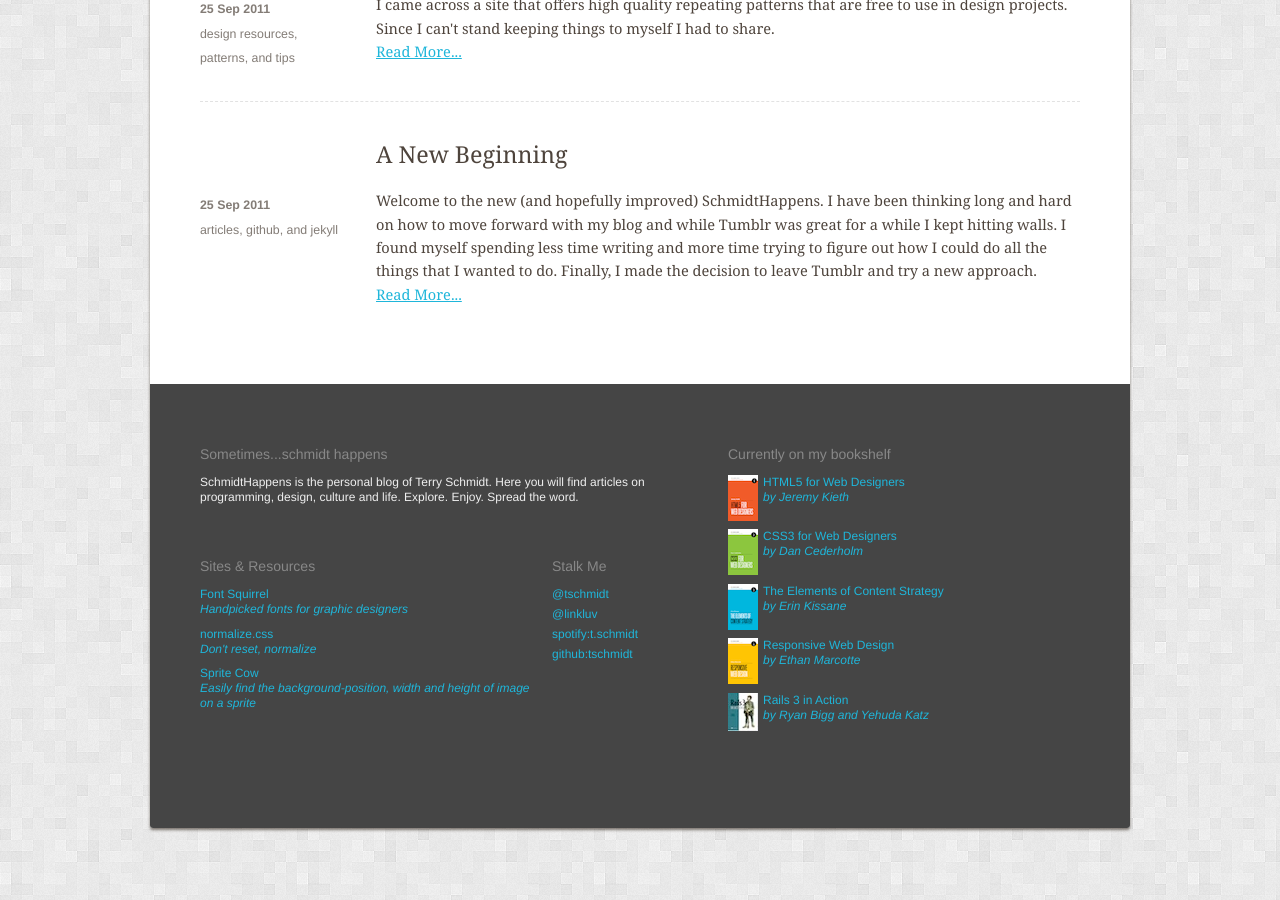
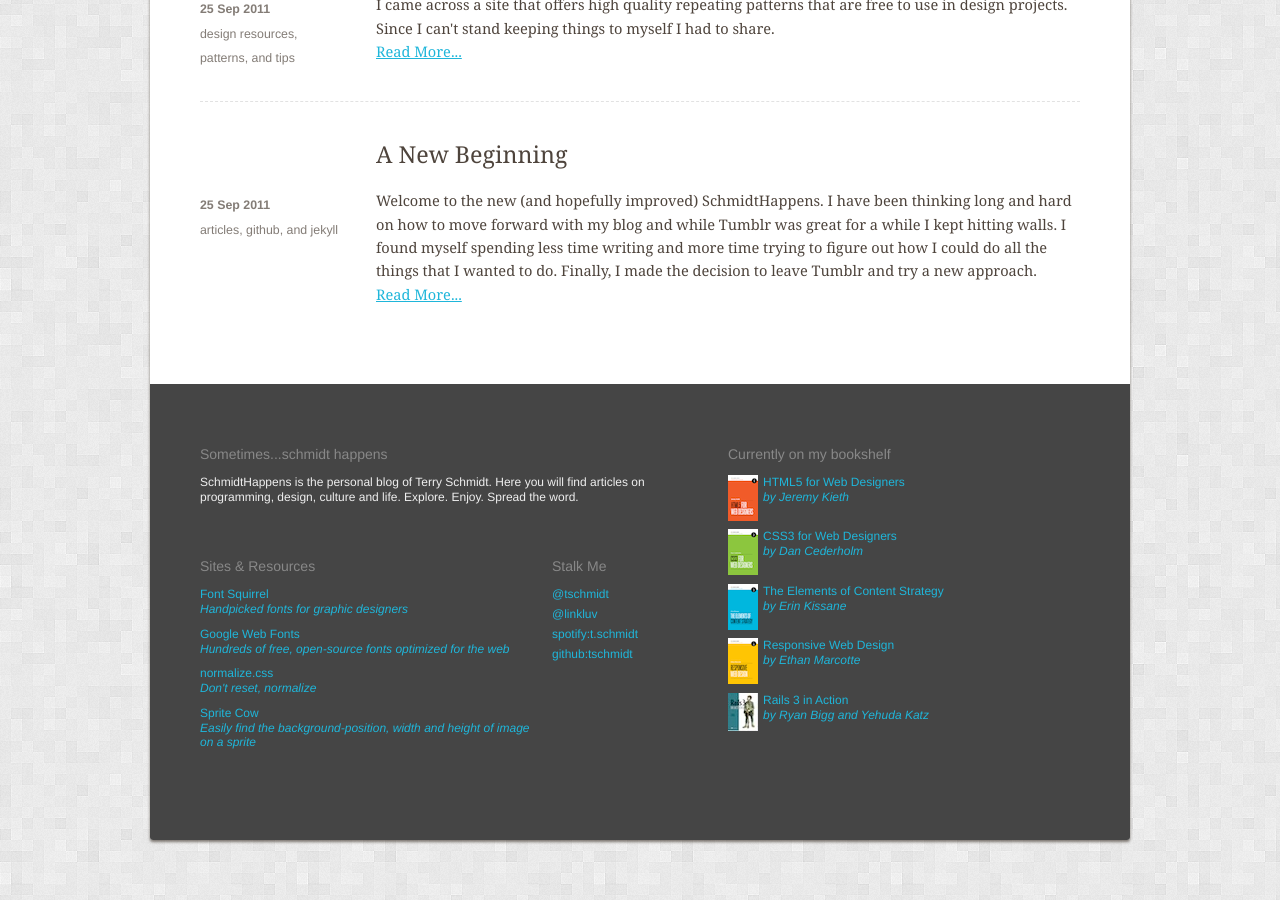
Before and after one commit to tschmidt/tschmidt.github.com, a Jekyll site: the page built from index.html, in a window 1280 px wide and 900 px high, scrolled down 1492 px. Built offline with Jekyll 4.4.1, drawn with Linux system fonts in a browser that asks for light colours; nearby versions of some CDN libraries; Markdown is read by kramdown in place of the engine named in the settings.

Commit message:
Add Google Web Fonts to resources

```diff
--- a/_layouts/default.html
+++ b/_layouts/default.html
@@ -133,6 +133,7 @@
         </header>
         <ul>
           <li><a href="http://www.fontsquirrel.com/">Font Squirrel <span class='extra'>Handpicked fonts for graphic designers</span></a></li>
+          <li><a href="http://www.google.com/webfonts">Google Web Fonts <span class='extra'>Hundreds of free, open-source fonts optimized for the web</span></a></li>
           <li><a href="http://necolas.github.com/normalize.css/">normalize.css <span class='extra'>Don't reset, normalize</span></a></li>
           <li><a href="http://necolas.github.com/normalize.css/">Sprite Cow <span class='extra'>Easily find the background-position, width and height of image on a sprite</span></a></li>
         </ul>
```
